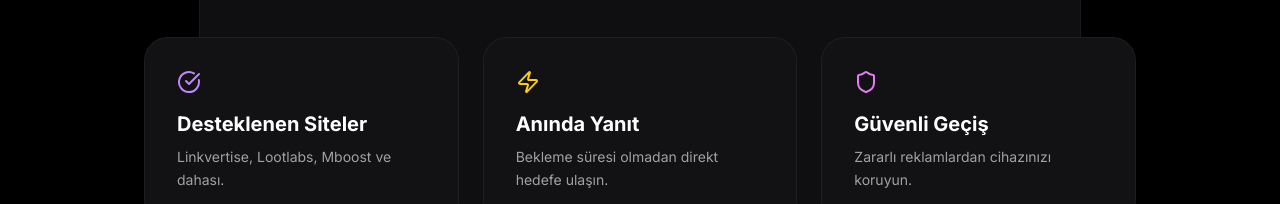
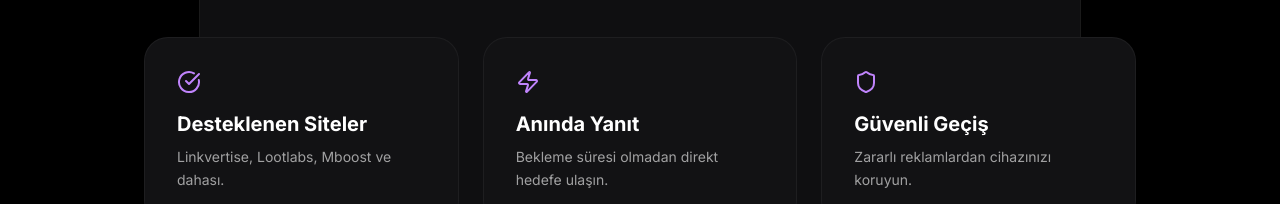
Before and after one commit to eminnates/ByPass, a Next.js app in the folder src/bypass-site/: page / in a window 1280 px wide. Shown: the part 575-779 px from the top of the page. Built offline with nearby package versions, Linux system fonts and the light colour scheme.

Commit message:
UPDATE sembol color

```diff
--- a/src/bypass-site/app/page.tsx
+++ b/src/bypass-site/app/page.tsx
@@ -651,8 +651,8 @@ export default function Home() {
       <div className="w-full max-w-5xl px-4 py-12 grid grid-cols-1 md:grid-cols-3 gap-6 z-20">
         {[
           { icon: <CheckCircle className="text-purple-400" />, title: t.features.site.title, desc: t.features.site.desc },
-          { icon: <Zap className="text-yellow-400" />, title: t.features.speed.title, desc: t.features.speed.desc },
-          { icon: <Shield className="text-fuchsia-400" />, title: t.features.secure.title, desc: t.features.secure.desc }
+          { icon: <Zap className="text-purple-400" />, title: t.features.speed.title, desc: t.features.speed.desc },
+          { icon: <Shield className="text-purple-400" />, title: t.features.secure.title, desc: t.features.secure.desc }
         ].map((f, i) => (
           <div key={i} className={`p-8 rounded-3xl border transition-all ${isDarkMode ? 'bg-[#121214] border-white/5 hover:border-purple-500/30' : 'bg-white border-gray-100 shadow-md hover:border-purple-300'}`}>
             <div className="mb-4">{f.icon}</div>
```
Also changed, not shown: 1 other file (tests, documents, lock files or other folders).
